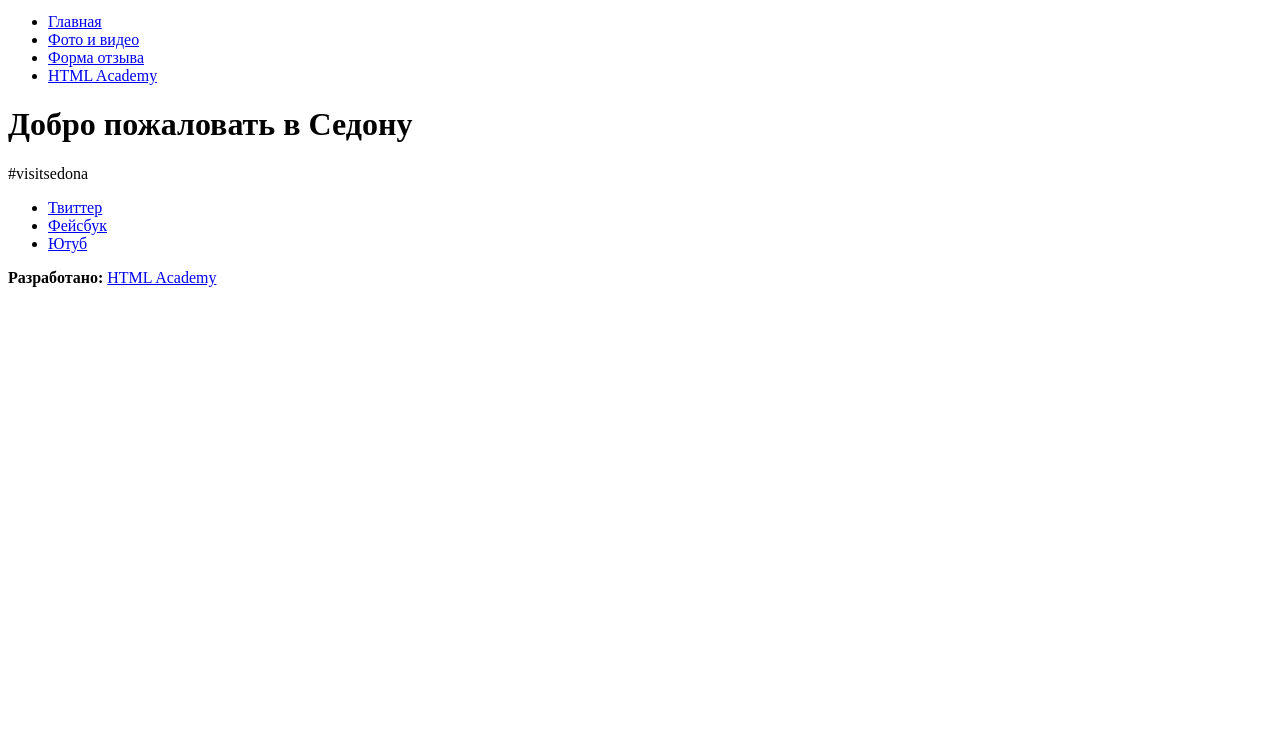
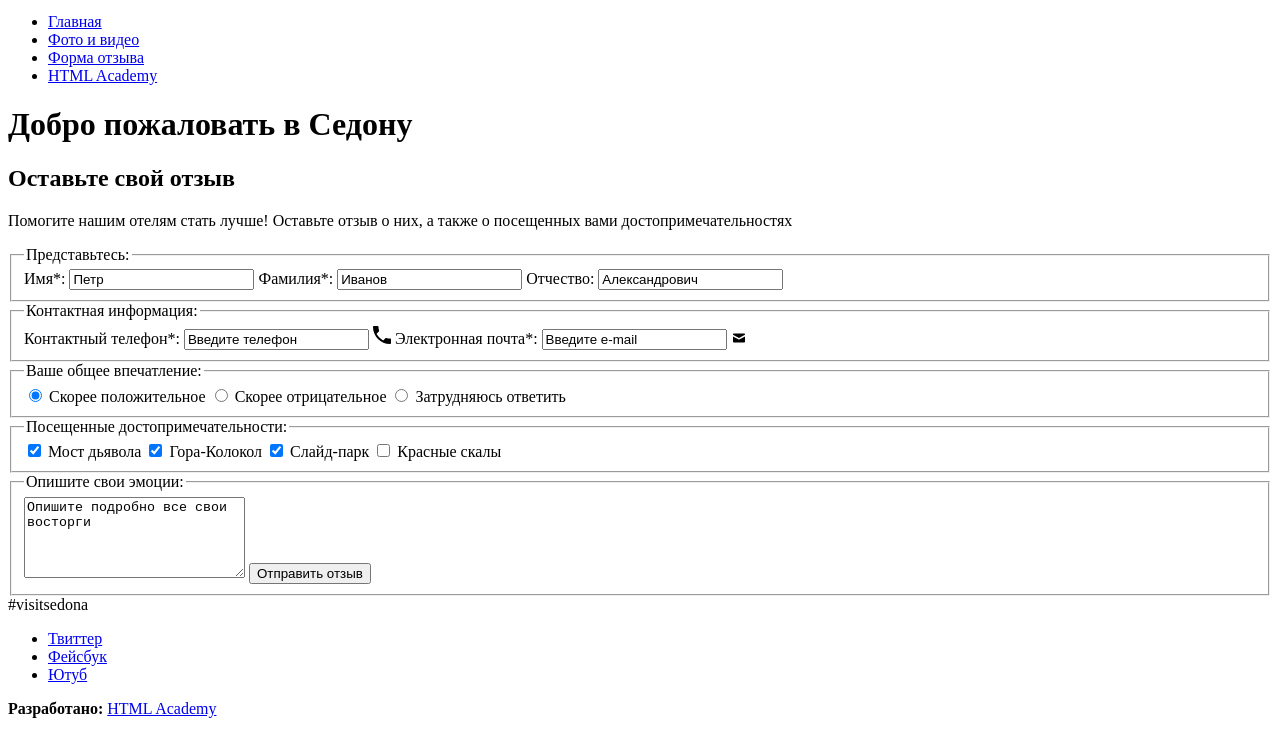
Before and after one commit to konstantintkachev/1226115-sedona-19, a website: page source/form.html in a window 1280 px wide. Shown: the part 50-800 px from the top of the page. Drawn offline with Linux system fonts and the light colour scheme.

Commit message:
Завершаю методичную разметку личного проекта

```diff
--- a/source/form.html
+++ b/source/form.html
@@ -32,7 +32,54 @@
 
     <main class="page-main">
       <h1 class="visually-hidden">Добро пожаловать в Седону</h1>
+      <section class="wrapper-for-form">
+        <h2 class="wrapper-for-form__title">Оставьте свой отзыв</h2>
+        <p class="wrapper-for-form__text">Помогите нашим отелям стать лучше! Оставьте отзыв о них, а также о посещенных вами достопримечательностях</p>
 
+      <form class="search-form" method="POST" action="https://echo.htmlacademy.ru">
+        <fieldset class="search-form__desc">
+          <legend class="search-form__title">Представьтесь:</legend>
+        <label class="search-form__field-name" for="name">Имя*:
+          <input class="search-form__field-input" type="text" name="name" value="Петр" id="name" required>
+        </label>
+        <label class="search-form__field-name" for="surname">Фамилия*:
+          <input class="search-form__field-input" type="text" name="surname" value="Иванов" id="surname" required>
+        </label>
+        <label class="search-form__field-name" for="patronymic">Отчество:
+          <input class="search-form__field-input" type="text" name="patronymic" value="Александрович" id="patronymic">
+        </label>
+        </fieldset>
+        <fieldset class="search-form__desc">
+          <legend class="search-form__title">Контактная информация:</legend>
+          <label class="search-form__field-name search-form__facts" for="mobile">Контактный телефон*:
+            <input class="search-form__field-input search-form__user-editor" type="text" name="mobile" value="Введите телефон" id="mobile">
+            <img src="img/phone-svg.svg" width="18" height="18" alt="Телефон">
+          </label>
+          <label class="search-form__field-name search-form__facts" for="email">Электронная почта*:
+            <input class="search-form__field-input search-form__user-editor" type="text" name="email" value="Введите e-mail" id="email" required>
+            <img src="img/mail-svg.svg" width="16" height="12" alt="Конверт">
+          </label>
+        </fieldset>
+        <fieldset class="search-form__desc">
+          <legend class="search-form__title">Ваше общее впечатление:</legend>
+          <input class="search-form__reviews" type="radio" name="rating" value="Скорее положительное" checked="checked"> Скорее положительное
+          <input class="search-form__reviews" type="radio" name="rating" value="Скорее отрицательное"> Скорее отрицательное
+          <input class="search-form__reviews" type="radio" name="rating" value="Затрудняюсь ответить"> Затрудняюсь ответить
+        </fieldset>
+        <fieldset class="search-form__desc">
+          <legend class="search-form__title">Посещенные достопримечательности:</legend>
+          <input class="search-form__visited places" type="checkbox" name="place" value="Мост дьявола" checked="checked"> Мост дьявола
+          <input class="search-form__visited places" type="checkbox" name="place" value="Гора-колокол" checked="checked"> Гора-Колокол
+          <input class="search-form__visited places" type="checkbox" name="place" value="Слайд-парк" checked="checked"> Слайд-парк
+          <input class="search-form__visited places" type="checkbox" name="place" value="Красные скалы"> Красные скалы
+        </fieldset>
+        <fieldset class="search-form__desc">
+          <legend class="search-form__title">Опишите свои эмоции:</legend>
+          <textarea name="comment" cols="25" rows="5">Опишите подробно все свои восторги</textarea>
+          <button class="search-form__btn" name="button" type="button">Отправить отзыв</button>
+        </fieldset>
+      </form>
+      </section>
     </main>
 
     <footer class="page-footer">
```
Also changed, not shown: source/index.html (+5 -0 lines), source/photo.html (+11 -0 lines), source/img/fullscreen-svg.svg (added), source/img/mail-svg.svg (added), source/img/phone-svg.svg (added), source/img/replay-svg.svg (added), source/img/subtitles-svg.svg (added), source/img/video-mobile-jpg.png (added).
